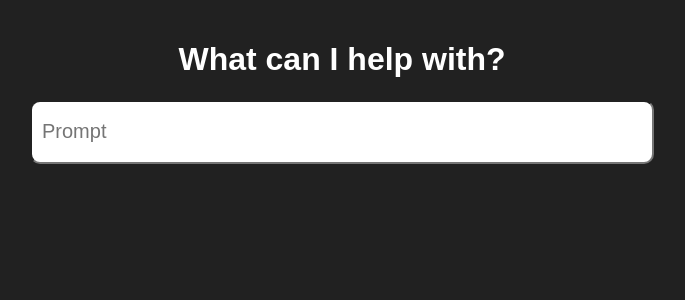
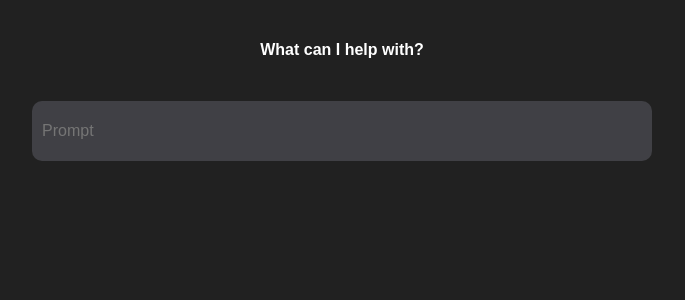
Before and after one commit to minhnguyen484/confluence.chatbot, a Flask app: page / in a window 1280 px wide. Shown: the top 300 px of the page, without its empty margins (298-983 px from the left). Run offline with Flask 3, Linux system fonts and the light colour scheme.

Commit message:
make it nicer

```diff
--- a/chatbot/static/styles.css
+++ b/chatbot/static/styles.css
@@ -5,6 +5,7 @@ body {
     margin: 0;
     padding: 0;
     color: white;
+    text-align: center;
 }
 .container {
     width: 80%;
@@ -22,14 +23,19 @@ form {
 label {
     margin-bottom: 10px;
 }
+
 input[type="text"], input[type="file"] {
     margin-bottom: 20px;
-    width: 60%;
+    margin-top: 20px;
+    width: 70%;
     height: 40px;
     padding: 10px;
-    font-size: 20px;
+    font-size: 16px;
     border-radius: 10px;
     max-width: 600px;
+    background: #404045;
+    border: none;
+    color: white;
 }
 
 pre {
@@ -37,13 +43,9 @@ pre {
     font-size: 16px;
     max-width: 800px;
     max-height: 600px;
+    white-space: normal;
     overflow-y: auto;
-    padding: 10px;
-    white-space: pre-wrap; /* Ensures long text wraps properly */
-    margin: 10px auto;
-    box-shadow: 2px 4px 10px rgba(0, 0, 0, 0.2); /* Adds a soft shadow */
-    border-radius: 5px; /* Rounds the corners slightly */
-    box-shadow: 10px 10px 10px black;
+    overflow-x: hidden;
 }
 
 .spinner {
@@ -68,3 +70,25 @@ pre {
     0% { transform: rotate(0deg); }
     100% { transform: rotate(360deg); }
 }
+
+.chat-history {
+    display: flex;
+    flex-direction: column; /* Stack items vertically */
+    align-items: center; /* Center horizontally */
+}
+
+.user-message {
+    background-color: #414158;
+    color: white;
+    padding: 10px;
+    text-align: right;
+    border-radius: 8px;
+    align-self: flex-end; /* Push to the right */
+}
+
+.assistant-message {
+    width: 100%;
+    color: white;
+    padding: 20px;
+    text-align: left;
+}
--- a/chatbot/templates/index.html
+++ b/chatbot/templates/index.html
@@ -9,14 +9,17 @@
 </head>
 <body>
     <div class="container">
-        <h1>What can I help with?</h1>
+        <h4 id="title">What can I help with?</h4>
+
+        <div id="chat-history" class="chat-history">
+        </div>
+
+        <div class="spinner" id="spinner"></div>
+        <div class="spinner-text" id="spinner_text">Processing...</div>
+
         <form id="chat-form">
             <input type="text" id="question" name="question" required placeholder="Prompt" />
         </form>
-
-        <div class="spinner" id="spinner"></div>
-        <div class="spinner-text" id="spinner_text">Processing...</div>
-        <pre id="response"></pre>
     </div>
 
     <script>
@@ -27,17 +30,30 @@
                 let question = this.value.trim();
                 if (question === "") return;  // Ignore empty input
 
-                let responseContainer = document.getElementById("response");
+                let chatHistory = document.getElementById("chat-history");
+                let title = document.getElementById("title");
                 let spinner = document.getElementById("spinner");
                 let spinnerText = document.getElementById("spinner_text");
 
-                responseContainer.textContent = "";  // Clear old response
+                // Create new elements for the question and response
+                let questionElement = document.createElement("div");
+                questionElement.classList.add("message-container", "user-message");
+                questionElement.textContent = question;
+
+                let responseContainer = document.createElement("pre");
+                responseContainer.classList.add("message-container", "assistant-message");
+
+                chatHistory.appendChild(questionElement); // Append user question
+                chatHistory.appendChild(responseContainer); // Append response container
+
+                this.value = ""; // Clear input field
                 spinner.style.display = "block";  // Show spinner
                 spinnerText.style.display = "block";  // Show spinner
 
                 let eventSource = new EventSource("/stream?question=" + encodeURIComponent(question));
 
                 eventSource.onmessage = function(event) {
+                    title.textContent = "Visual Assistant Ready to Help";
                     responseContainer.style.display = "block";
                     responseContainer.textContent += event.data + " ";  // Append streamed data
                     spinner.style.display = "none";  // Hide spinner once response starts
```
Also changed, not shown: 1 other file.
